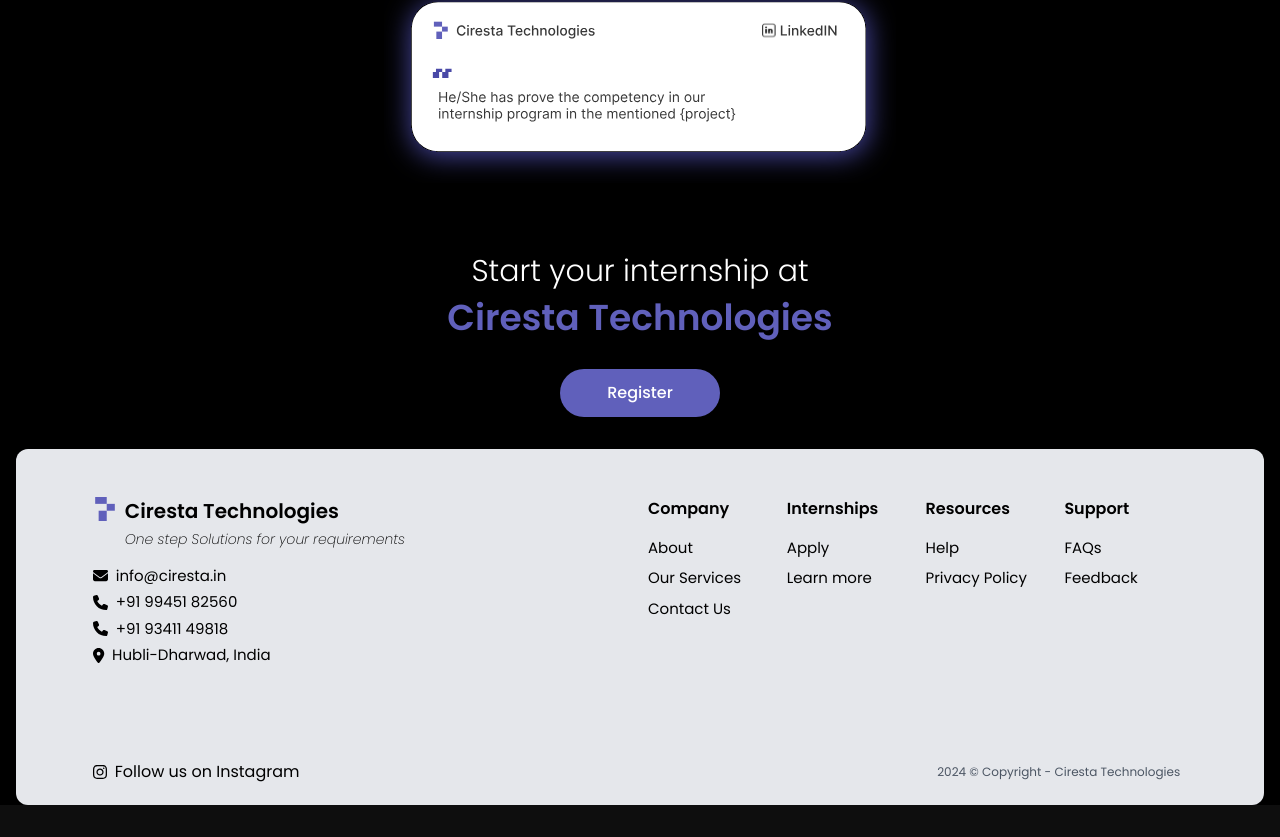
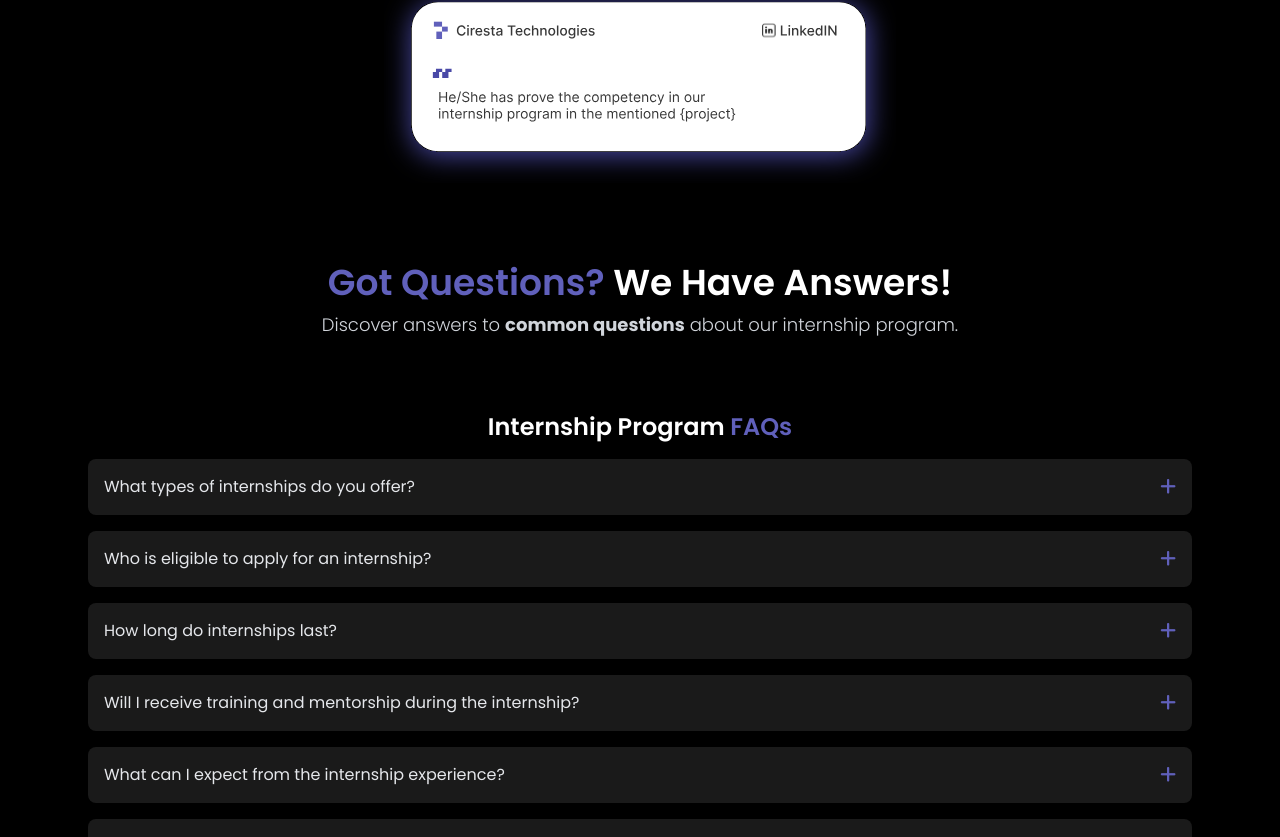
Before and after one commit to Ciresta/Landing-Page-Ciresta, a React (Create React App) app: page /internships in a window 1280 px wide. Shown: the part 3086-3923 px from the top of the page. Built offline with nearby package versions, Linux system fonts and the light colour scheme.

Commit message:
faqs added to internship

```diff
--- a/src/components/FAQs.js
+++ b/src/components/FAQs.js
@@ -52,7 +52,7 @@ const FAQCenter = () => {
       questions: [
         {
           question: 'What type of support do you offer after project completion?',
-          answer: 'To delete your account, please contact our support team for assistance.',
+          answer: 'After project completion, we provide ongoing support for troubleshooting, updates, and maintenance.',
         },
         {
           question: 'What should I do if I encounter an issue in the project?',
--- /dev/null
+++ b/src/components/internship/FAQs.js
@@ -0,0 +1,109 @@
+import React, { useState } from 'react';
+import 'tailwindcss/tailwind.css';
+import '@fortawesome/fontawesome-free/css/all.min.css';
+import { Link } from 'react-router-dom';
+
+const FAQCenter = () => {
+  const FAQData = [
+    {
+      category: 'Internship Program',
+      questions: [
+        {
+          question: 'What types of internships do you offer?',
+          answer: 'We offer internships in Full Stack Development, Frontend Development, and UI/UX Design.',
+        },
+        {
+          question: 'Who is eligible to apply for an internship?',
+          answer: 'Anyone with a passion for technology and a willingness to learn is encouraged to apply for our internships, regardless of their academic background or experience level.',
+        },
+        {
+          question: 'How long do internships last?',
+          answer: 'Internships last for 4 weeks, during which interns work on projects, collaborate with team members, and participate in training sessions.',
+        },
+        {
+          question: 'Will I receive training and mentorship during the internship?',
+          answer: 'Absolutely! Interns will receive training and mentorship from experienced engineering students in the company, fostering a supportive environment where you can learn and grow.',
+        },
+        {
+          question: 'What can I expect from the internship experience?',
+          answer: 'Interns can expect to work on real-world projects, collaborate with team members, attend meetings, and gain hands-on experience in their field. We also provide opportunities for networking and professional development.',
+        },
+        {
+          question: 'Is there a chance of full-time employment after the internship?',
+          answer: 'Yes! There is an opportunity for continued internships with a stipend for top performers based on their contributions during the internship.',
+        },
+        {
+          question: 'What skills are you looking for in an intern?',
+          answer: 'We welcome applicants from all backgrounds and skill levels! While technical skills relevant to the position are beneficial, we value enthusiasm, a willingness to learn, and the ability to work well in a team.',
+        },
+        {
+          question: 'Are there any rewards or recognition in the internship program?',
+          answer: 'Yes! We recognize exceptional talent and hard work through various rewards, including cash prizes, merchandise, LinkedIn recommendations for top performers, and a completion certificate for all interns.',
+        },
+      ],
+    },
+  ];
+
+  const [openIndex, setOpenIndex] = useState({});
+
+  const toggleFAQ = (categoryIndex, questionIndex) => {
+    setOpenIndex(prevState => ({
+      ...prevState,
+      [categoryIndex]: prevState[categoryIndex] === questionIndex ? null : questionIndex,
+    }));
+  };
+
+  return (
+    <div className="flex items-center justify-center min-h-screen bg-black px-4 py-12">
+      <div className="w-full max-w-6xl mx-auto text-center">
+        <h1 className="text-3xl md:text-4xl text-white poppins-semibold">
+          <span className='ciresta-color'>Got Questions?</span> We Have Answers!
+        </h1>
+        <p className="text-center text-gray-300 poppins-light text-sm md:text-lg mt-2 mb-12 max-w-3xl mx-auto">
+          Discover answers to <span className='font-bold'>common questions</span> about our internship program.
+        </p>
+
+        <div className="grid grid-cols-1 md:grid-cols-1 gap-6 md:gap-8">
+          {FAQData.map((category, categoryIndex) => (
+            <div key={category.category} className="bg-black/60 backdrop-blur-lg p-6 rounded-2xl shadow-xl">
+              <h2 className="text-xl md:text-2xl font-semibold text-white mb-4 font-poppins-bold">
+                {category.category}<span className='ciresta-color'> FAQs</span>
+              </h2>
+              <div className="space-y-4">
+                {category.questions.map((faq, questionIndex) => (
+                  <div key={faq.question} className="flex flex-col">
+                    <div
+                      onClick={() => toggleFAQ(categoryIndex, questionIndex)}
+                      className="flex items-center text-black justify-between bg-black/40 p-4 rounded-lg transition cursor-pointer"
+                      style={{
+                        color: 'black',
+                        background: '#1a1a1a',
+                      }}
+                    >
+                      <p className="text-gray-200 text-left text-md font-poppins">{faq.question}</p>
+                      <i className={`fas fa-${openIndex[categoryIndex] === questionIndex ? 'minus' : 'plus'} ciresta-color text-lg`}></i>
+                    </div>
+                    <div
+                      className={`${openIndex[categoryIndex] === questionIndex ? 'max-h-40 opacity-100' : 'max-h-0 opacity-0'
+                        } overflow-hidden transition-all duration-500 ease-in-out`}
+                    >
+                      <p className="text-gray-400 mt-3 text-left font-poppins-extralight">{faq.answer}</p>
+                    </div>
+                  </div>
+                ))}
+              </div>
+            </div>
+          ))}
+        </div>
+        <div className="mt-12">
+          <p className="text-gray-300 text-lg">
+            Still not got your question?{' '}
+            <Link to="/contact" className="ciresta-color hover:underline">Contact us</Link>.
+          </p>
+        </div>
+      </div>
+    </div>
+  );
+};
+
+export default FAQCenter;
--- a/src/components/internship/Internship.js
+++ b/src/components/internship/Internship.js
@@ -6,6 +6,7 @@ import WhatYouWillGet from "./WhatGet";
 import Recommendation from "./Recommendation";
 import Register from "./Register";
 import Marquee from "./Marquee";
+import FAQ from "./FAQs";
 // import Navbar from "../../components/Navbar";
 // import Footer from "../../components/Footer";
 import Domains from "./Domains";
@@ -22,6 +23,7 @@ function Internship() {
         <WhyIntern/>
         <WhatYouWillGet/>
         <Recommendation/>
+        <FAQ/>
         <Register/>
         {/* <Footer/> */}
     </div>
```
